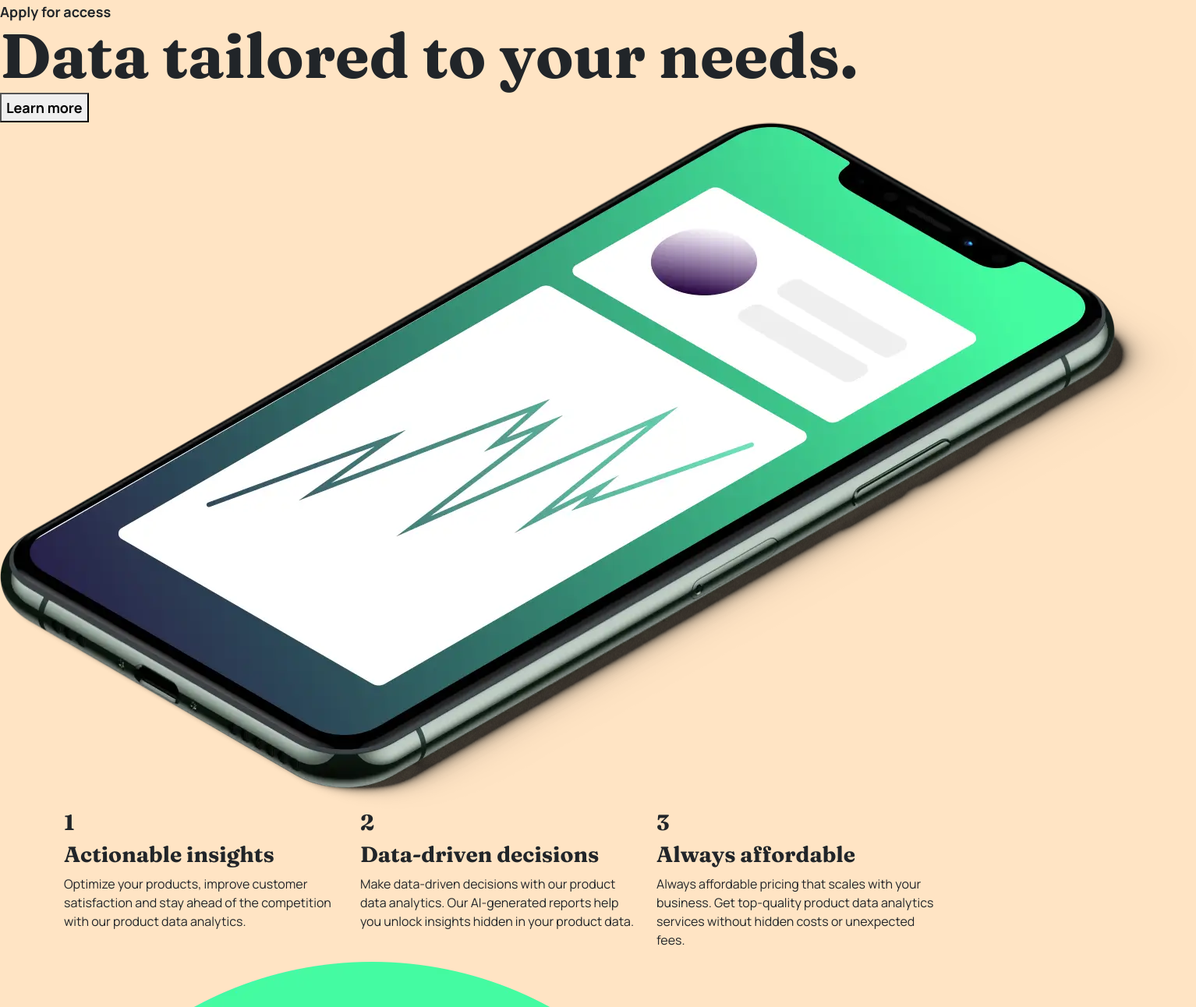
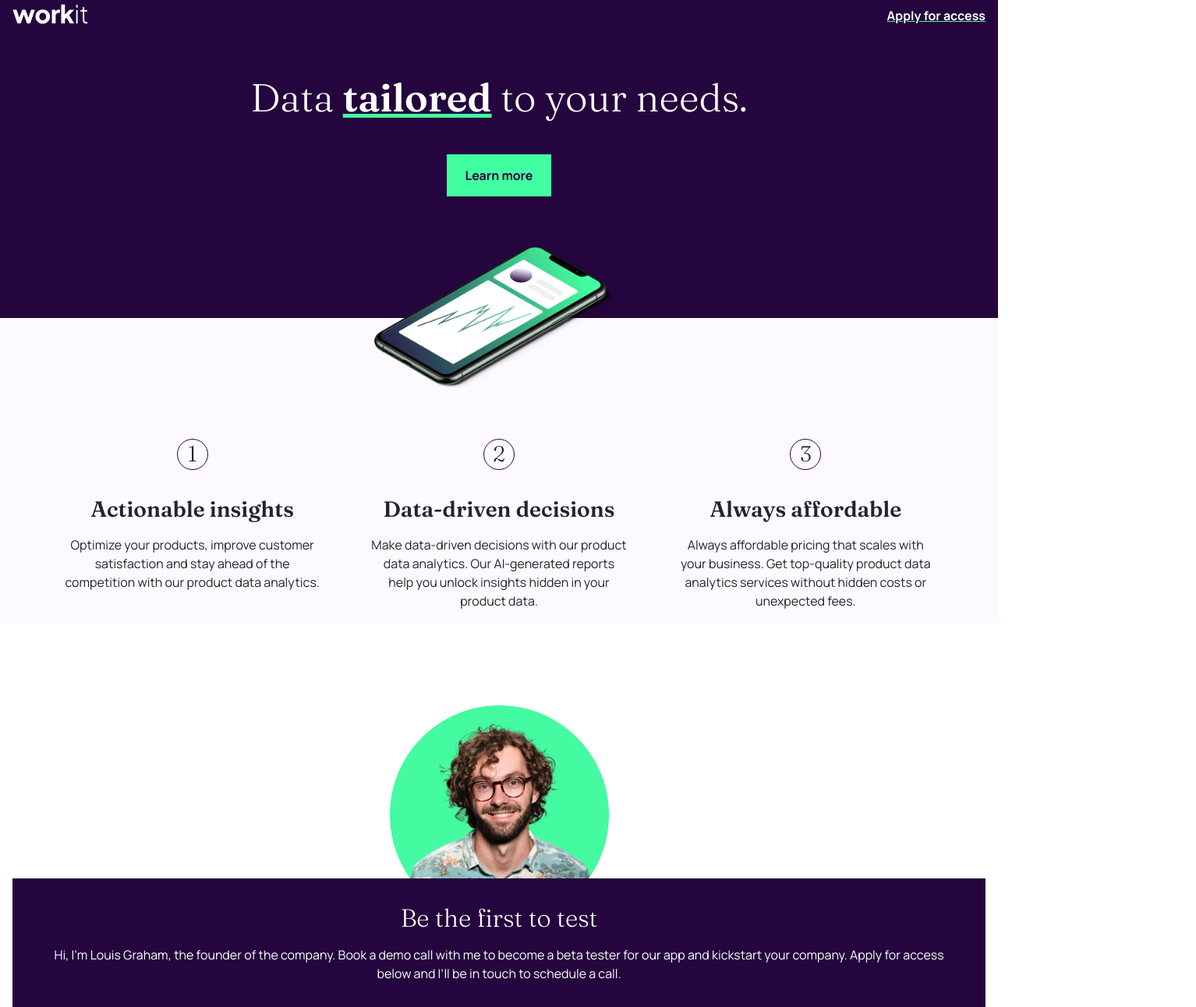
Before and after one commit to ChrisCablish/Workit-landing-page, a plain HTML site: page starter-code/index.html in a window 1280 px wide. Shown: the part 28-1320 px from the top of the page at 78% size, 1534 px wide, since content can reach past the window. Drawn offline with nearby package versions, Linux system fonts and the light colour scheme.

Commit message:
fix hero position

```diff
--- a/starter-code/index.html
+++ b/starter-code/index.html
@@ -9,10 +9,7 @@
   <title>Frontend Mentor | Workit landing page</title>
   <link rel="preconnect" href="https://fonts.googleapis.com">
   <link rel="preconnect" href="https://fonts.gstatic.com" crossorigin>
-  <link href="https://fonts.googleapis.com/css2?family=Fraunces:wght@700&display=swap" rel="stylesheet">
-  <link rel="preconnect" href="https://fonts.googleapis.com">
-  <link rel="preconnect" href="https://fonts.gstatic.com" crossorigin>
-  <link href="https://fonts.googleapis.com/css2?family=Manrope:wght@400;700&display=swap" rel="stylesheet">
+  <link href="https://fonts.googleapis.com/css2?family=Fraunces:wght@300;600&family=Manrope:wght@400;700&display=swap" rel="stylesheet">
   <link rel="stylesheet" href="style.css">
 </head>
 <body>
@@ -21,17 +18,18 @@
       <div class="logo__container__light">
         <img src="/starter-code/assets/images/logo-light.svg" alt="logo">
       </div>
-      <span class="apply">Apply for access</span>
+      <span class="apply underline">Apply for access</span>
     </header>
     <img src="/starter-code/assets/images/bg-pattern-1.svg" alt="swirly1" class="bg__pattern1 bg">
     <img src="/starter-code/assets/images/bg-pattern-2.svg" alt="swirly2" class="bg__pattern2 bg">
     <div class="intro__section">
-      <h1>Data tailored to your needs.</h1>
+      <h1>Data <span class="underline">tailored</span> to your needs.</h1>
       <button type="button">Learn more</button>
     </div>
-    <div class="hero__container">
-      <img src="../starter-code/assets/images/image-hero.webp" alt="smartphone">
-    </div>
+    <img class ='hero' src="../starter-code/assets/images/image-hero.webp" alt="smartphone">
+    <!-- <div class="hero__container">
+
+    </div> -->
   </section>
   <section class="highlights">
     <div class="container">
@@ -62,9 +60,7 @@
     </div>
   </section>
   <section class="founder">
-    <div class="founder__image__container">
-      <img src="../starter-code/assets/images/image-founder.webp" alt="founder guy">
-    </div>
+    <img class='founder__headshot'src="../starter-code/assets/images/image-founder.webp" alt="founder guy">
     <div class="founder__info">
       <img src="/starter-code/assets/images/bg-pattern-3.svg" alt="swirly3" class="bg__pattern3 bg">
       <h2>Be the first to test</h2>
--- a/starter-code/style.css
+++ b/starter-code/style.css
@@ -1,4 +1,24 @@
-/* FONTS AND SIZES */
+* {
+    margin: 0;
+    padding: 0;
+    box-sizing: border-box;
+}
+
+:root {
+   --darkPurple: hsla(273, 85%, 13%, 1);
+   --brightGreen: hsla(150, 100%, 63%, 1);
+   --palePurple: hsla(271, 12%, 34%, 1);
+   --ghostWhite: hsla(274, 100%, 99%, 1);
+}
+
+button {
+    font-size: 16px;
+    line-height: 32px;
+}
+
+
+
+/* FONTS, SIZES, AND COLORS */
 
 h1,
 h2,
@@ -6,9 +26,25 @@ h3 {
     font-family: 'Fraunces', serif;
 }
 
+h3 {
+    font-size: 28px;
+    font-weight: 600;
+    line-height: 36px;
+}
+
+.number {
+    font-weight: 300;
+}
+
+section.first__section h1,
+section.first__section span {
+    color: white;
+}
+
 p {
     font-family: 'Manrope', sans-serif;
     font-weight: 400;
+    font-size: 16px;
 }
 
 button,
@@ -18,29 +54,161 @@ span {
 }
 
 span {
-    font-size: 18px;
+    font-size: 16px;
     line-height: 32px;
 }
 
 h1 {
-    font-size: 80px;
-    line-height: 80px;
+    font-size: 50px;
+    line-height: 50px;
 }
 
-button {
-    font-size: 18px;
-    line-height: 32px;
+h1 span {
+    font-size: 50px;
+    line-height: 50px;
+    font-family: 'Fraunces', serif;
 }
 
-
-
-
-
-
-body {
-    background-color: bisque;
-}
 
 .bg {
     display: none;
 }
+
+/* FIRST SECTION */
+
+header {
+    display: flex;
+    justify-content: space-between;
+    padding-top: 32px;
+    padding-left: 1rem;
+    padding-right: 1rem;
+}
+
+span.underline {
+    text-decoration: underline;
+    text-decoration-color: var(--brightGreen);
+}
+
+.first__section {
+    background-color: var(--darkPurple);
+    display: flex;
+    flex-direction: column;
+    text-align: center;
+    position: relative;
+}
+
+.intro__section {
+    margin-top: 64px;
+    padding-bottom: 156px;
+    display: flex;
+    flex-direction: column;
+    align-items: center;
+}
+
+.intro__section button {
+    margin-top: 40px;
+
+}
+.hero {
+    width: 320px;
+    height: 184px;
+    position: absolute;
+    bottom: 0;
+    transform: translate(0, 50%);
+    align-self: center;
+}
+
+button {
+    background-color: var(--brightGreen);
+    color: var(--darkPurple);
+    padding: 11px 24px;
+    border: none;
+}
+
+/* HIGHLIGHTS */
+
+.highlights {
+    background-color: var(--ghostWhite);
+    padding-top: 155px;
+    text-align: center;
+}
+
+.row {
+    gap: 40px;
+}
+
+.number {
+    display: inline-flex;
+    border: 1px solid var(--darkPurple);
+    border-radius: 50%;
+    /* padding: 1rem; */
+    width: 2.5rem;
+    height: 2.5rem;
+    align-content: center;
+    justify-content: center;
+}
+
+h3.title {
+    margin-top: 24px;
+}
+
+p.explanation {
+    margin-top: 1rem;
+}
+
+/* FOUNDER */
+
+.founder {
+    padding-top: 328px;
+    position: relative;
+    display: flex;
+    flex-direction: column;
+    align-items: center;
+}
+
+.founder__headshot {
+    height: 281px;
+    width: 281px;
+    position: absolute;
+    top: 18%;
+
+}
+
+.founder {
+    background-color: white;
+}
+
+
+.founder__info {
+    background-color: var(--darkPurple);
+    color: white;
+    position: relative;
+    padding: 2rem;
+    text-align: center;
+    margin: 0 1rem 0 1rem;
+}
+
+
+.founder__info p {
+    margin-top: 1rem;
+}
+
+.founder__info button {
+    margin-top: 1.5rem;
+}
+
+/* SOCIALS */
+
+.socials {
+    background-color: white;
+    display: flex;
+    flex-direction: column;
+    align-items: center;
+    gap: 57px;
+    padding: 74px 0 63px 0;
+}
+
+.social__icons__container {
+    display: flex;
+    gap: 26px;
+}
```
